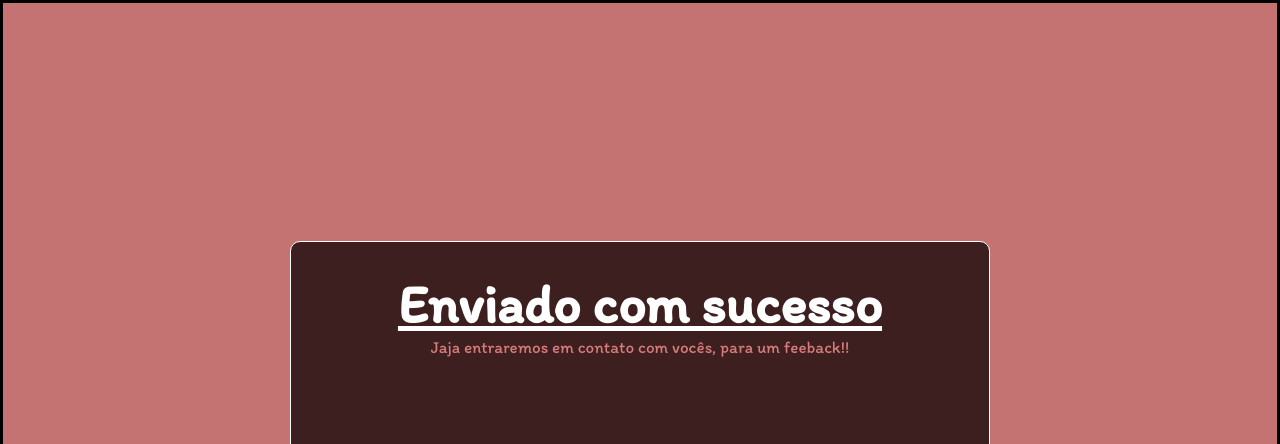
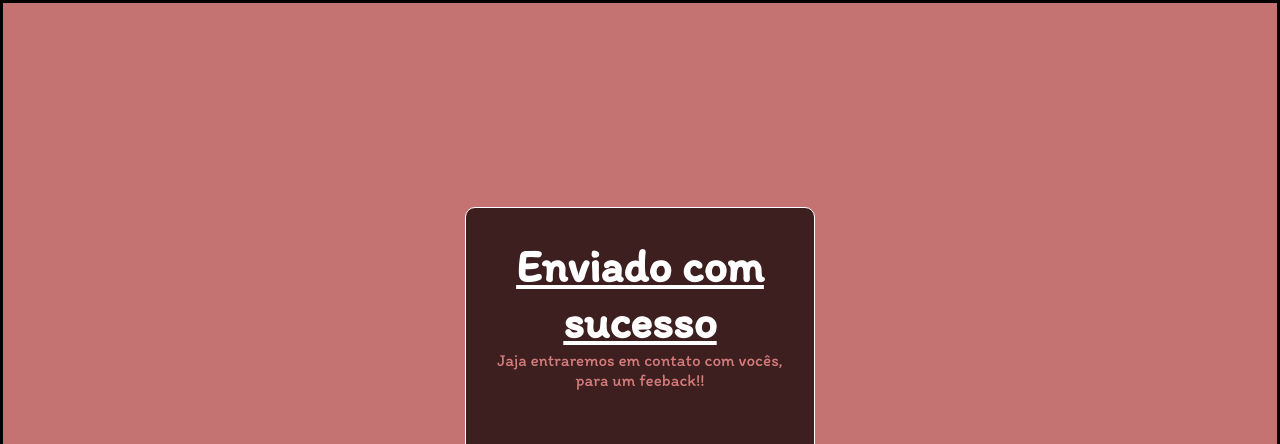
Before and after one commit to WillianChiquinato/Lility_Search_Truth, a plain HTML site: page Resultado_Forms.html in a window 1280 px wide. Shown: the top 444 px of the page. Drawn offline with Linux system fonts and the light colour scheme.

Commit message:
Sexto Commit

```diff
--- a/Styles/Resultado.css
+++ b/Styles/Resultado.css
@@ -66,3 +66,15 @@ body {
     color: #472626;
     transform: scale(1.05);
 }
+
+@media screen and (max-width: 1490px)
+{
+    .Container_Resul {
+        width: 350px;
+        padding: 30px 20px;
+    }
+
+    .Resul_Titulo {
+        font-size: 46px;
+    }
+}
```
